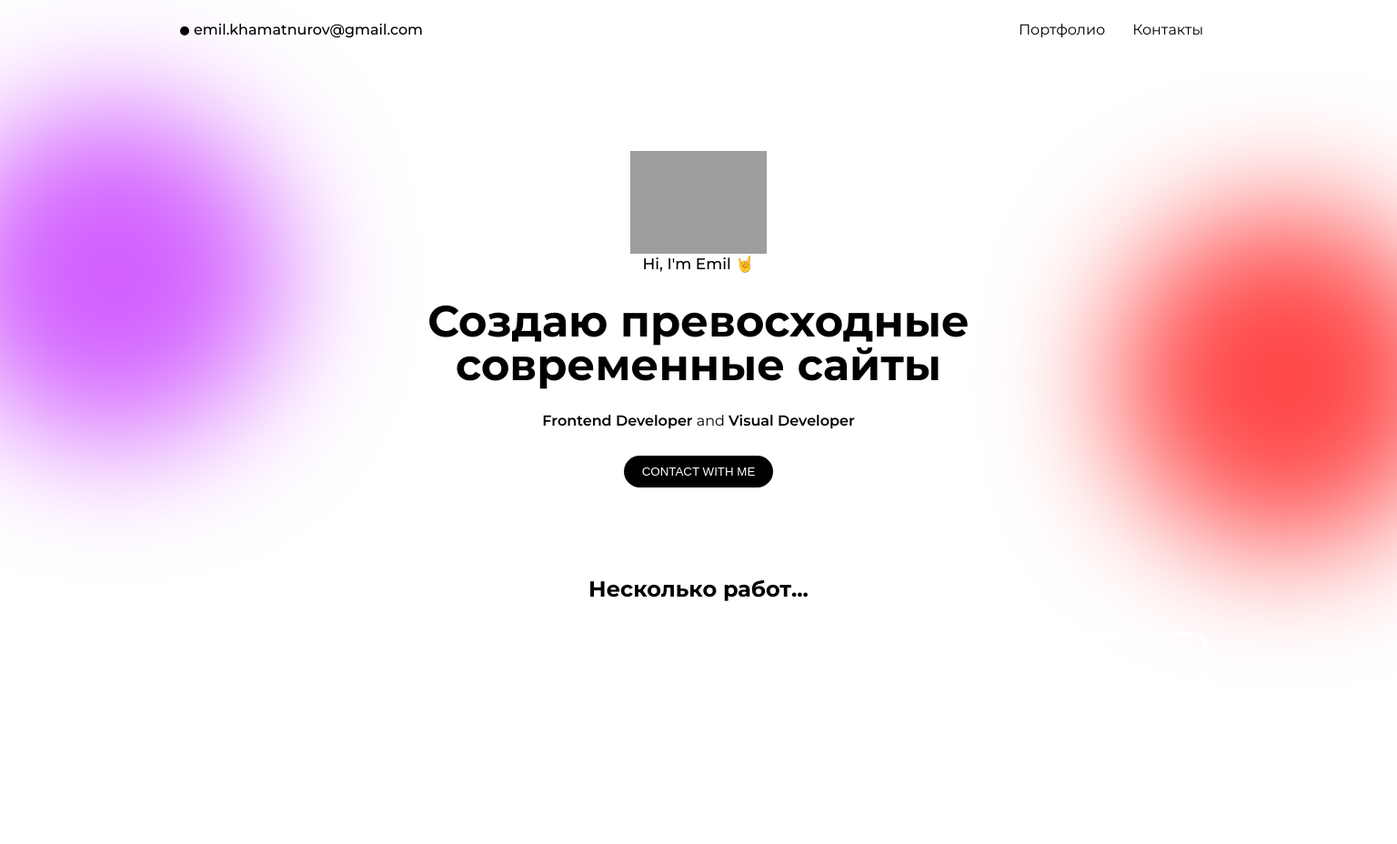
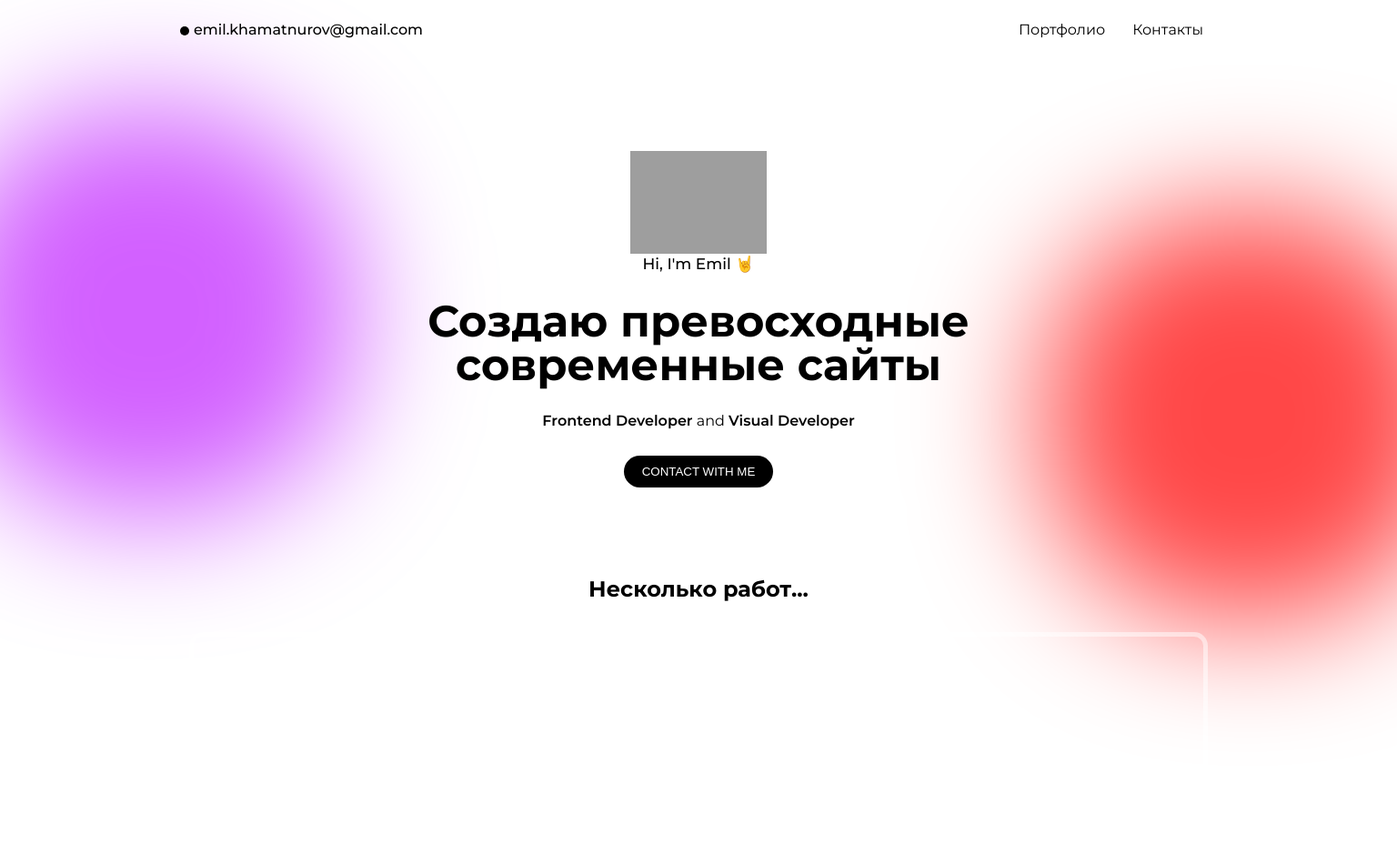
Before and after one commit to EmilKhamatnurov/emil_khamatnurov, a website built with Vite: page portfolio-site/index.html in a window 1536 px wide. Shown: the top 928 px of the page at 91% size. Built offline with nearby package versions, Linux system fonts and the light colour scheme; grey boxes are pictures that could not be loaded; files whose address does not match are found by name.

Commit message:
Change style

```diff
--- a/portfolio-site/style.scss
+++ b/portfolio-site/style.scss
@@ -88,3 +88,11 @@ h3 {
 		transform: translateY(-100px);
 	}
 }
+
+@media (min-width: 1500px) {
+	.circle_purple,
+	.circle_blue {
+		width: 450px;
+		height: 450px;
+	}
+}
```
Also changed, not shown: 1 other file.
